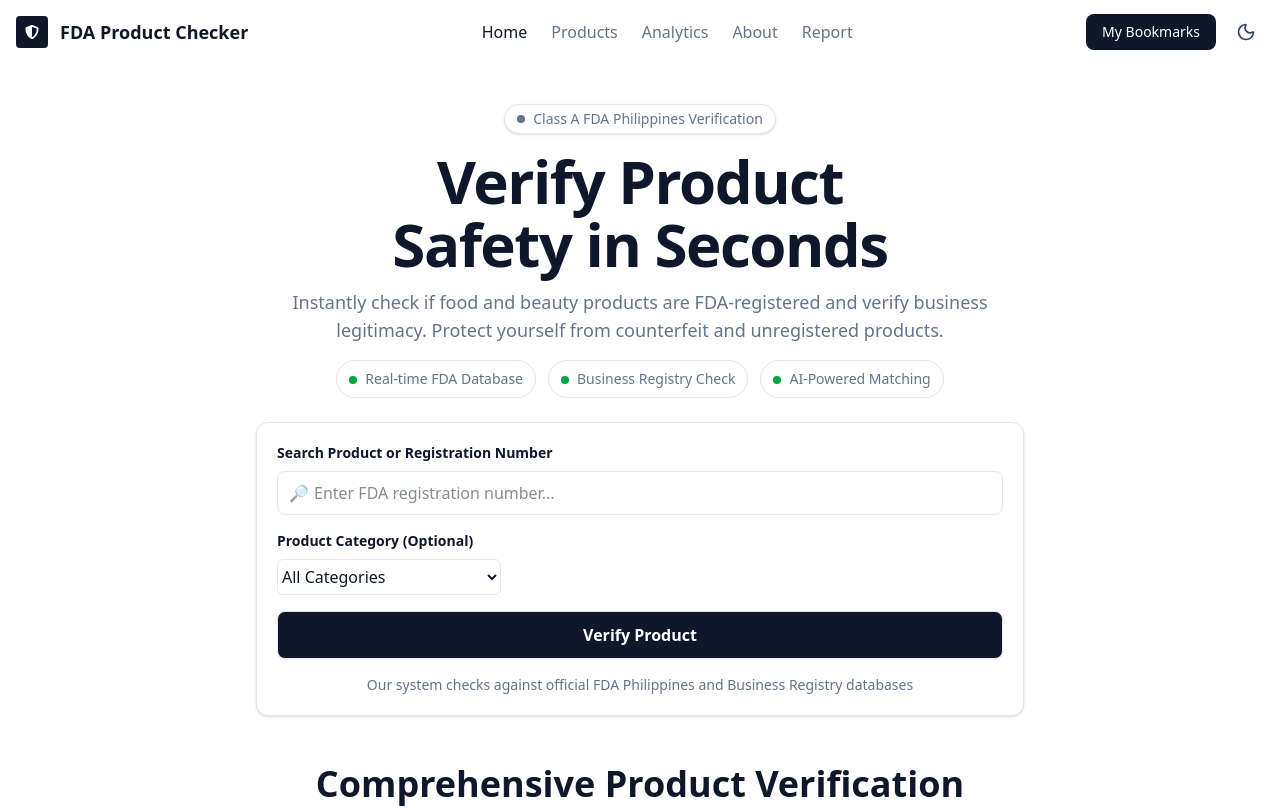
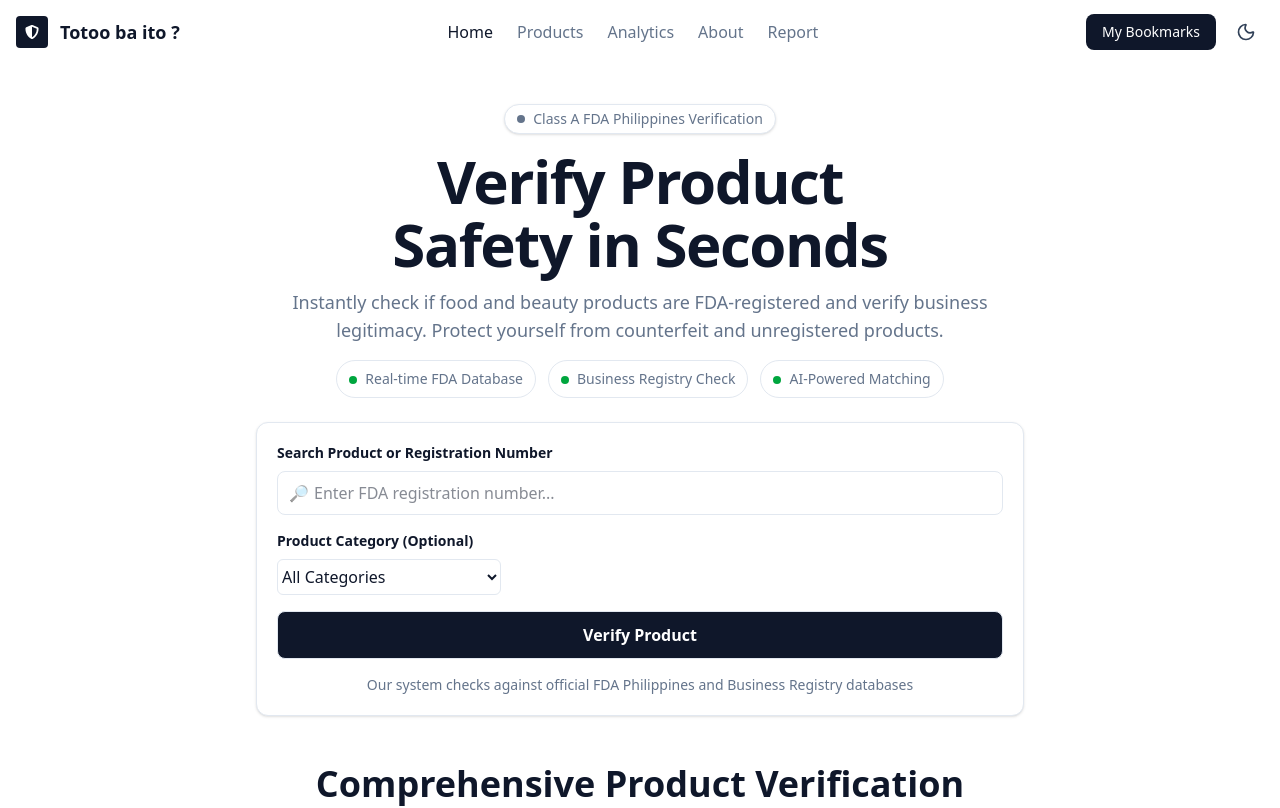
Before and after one commit to Neil-urk12/totoo-ba-web, a React (Vite) app: page / in a window 1280 px wide. Shown: the top 808 px of the page. Built offline with nearby package versions, Linux system fonts and the light colour scheme.

Commit message:
fix: update Navbar link text from "FDA Product Checker" to "Totoo ba ito ?"

```diff
--- a/src/components/Navbar.tsx
+++ b/src/components/Navbar.tsx
@@ -19,7 +19,7 @@ export default function Navbar() {
                     <div className="flex items-center justify-center w-8 h-8 rounded" style={{ backgroundColor: "var(--fg)" }}>
                         <FaShieldAlt className="text-sm" style={{ color: "var(--bg)" }} />
                     </div>
-                    <NavLink to={NavData[0].link} className="text-lg" style={{ color: "var(--fg)" }}>FDA Product Checker</NavLink>
+                    <NavLink to={NavData[0].link} className="text-lg" style={{ color: "var(--fg)" }}>Totoo ba ito ?</NavLink>
                 </div>
                 <nav className="hidden lg:flex items-center gap-6" style={{ color: "var(--muted)" }}>
                     {NavData.map((item) => (
```
